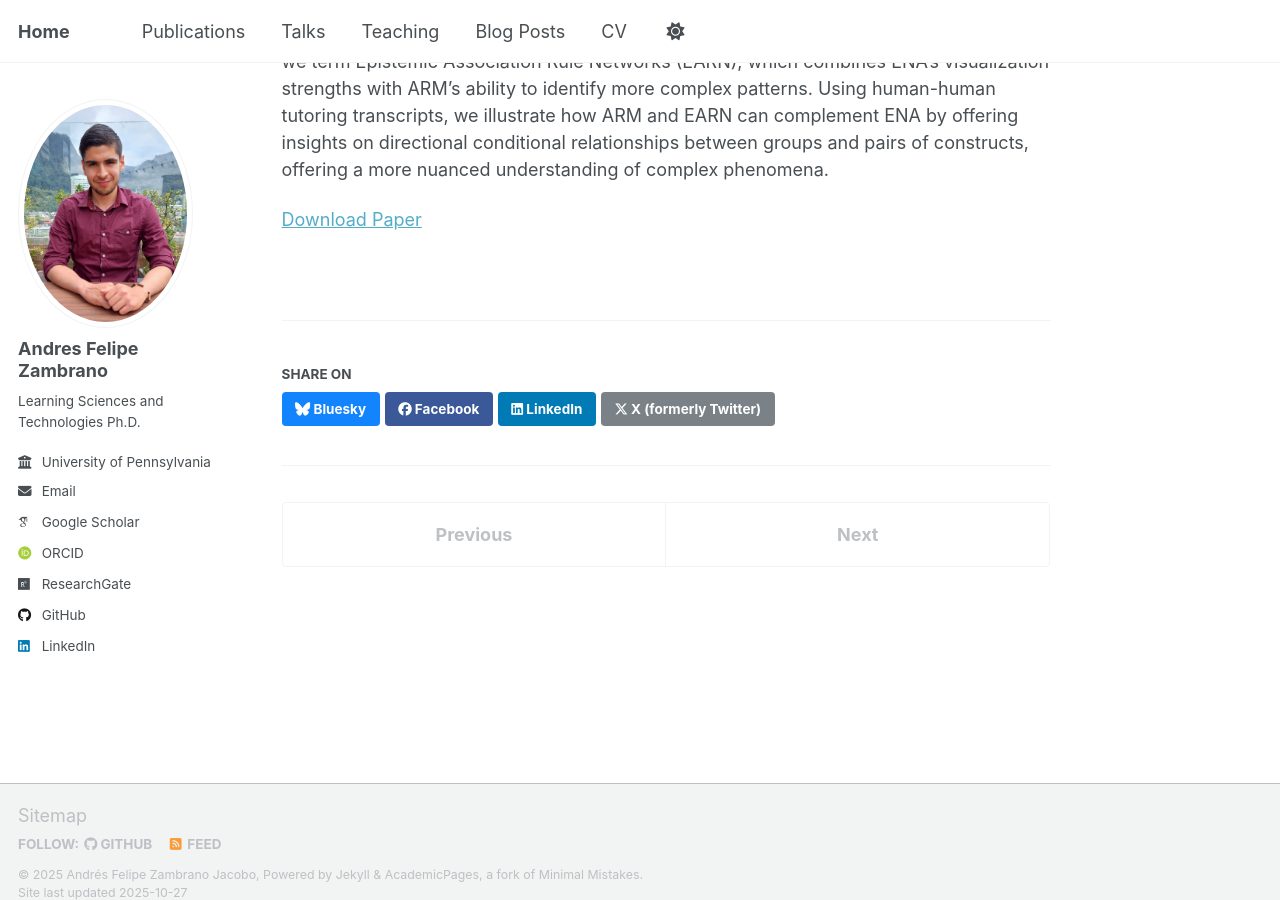
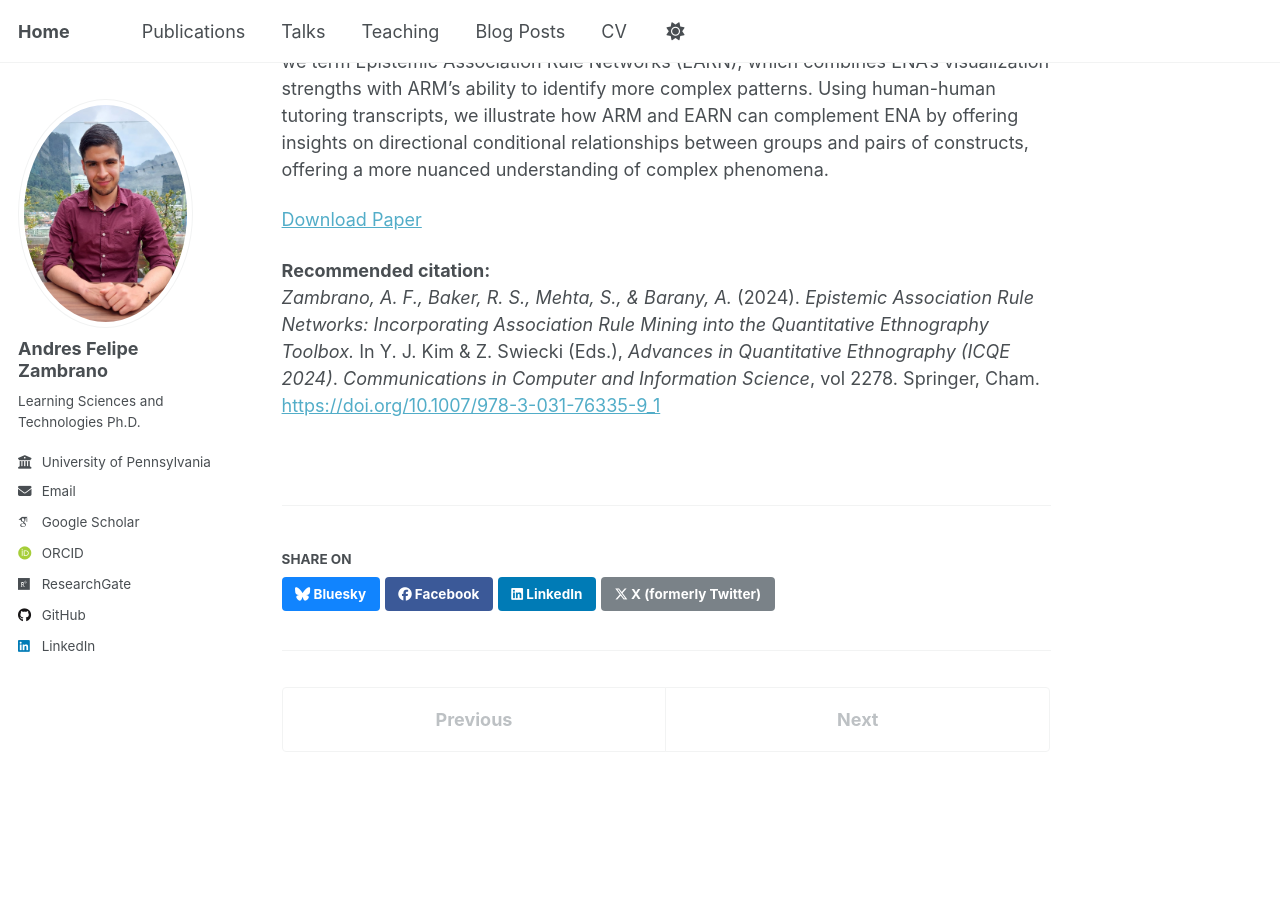
Before and after one commit to afzambrano/afzambrano.github.io, a Jekyll site: the page built from _publications/2024-icqe-earn.md, in a window 1280 px wide and 900 px high, scrolled down 420 px. Built offline with Jekyll 4.4.1, drawn with Linux system fonts in a browser that asks for light colours; some web fonts are replaced; a script that is not in the unit is left out.

Commit message:
Update 2024-icqe-earn.md

```diff
--- a/_publications/2024-icqe-earn.md
+++ b/_publications/2024-icqe-earn.md
@@ -12,3 +12,10 @@ paperurl: 'https://link.springer.com/chapter/10.1007/978-3-031-76335-9_1'
 Since the formalization of Quantitative Ethnography (QE) as a methodology, Epistemic Network Analysis (ENA) has been the most widely used analytical tool in the community. ENA has proven itself highly useful for QE research, particularly in modeling temporal associations between code pairs. However, integrating additional techniques that systematically reveal more complex patterns in data can not only supplement the insights derived from ENA but also broaden the range of research that can be conducted through a QE lens. To that end, this paper proposes Association Rule Mining (ARM) as an additional technique for QE. We introduce a new visualization of the results of ARM, which we term Epistemic Association Rule Networks (EARN), which combines ENA’s visualization strengths with ARM’s ability to identify more complex patterns. Using human-human tutoring transcripts, we illustrate how ARM and EARN can complement ENA by offering insights on directional conditional relationships between groups and pairs of constructs, offering a more nuanced understanding of complex phenomena.
 
 [Download Paper](https://link.springer.com/chapter/10.1007/978-3-031-76335-9_1)
+
+<b>Recommended citation:</b><br>
+<i>Zambrano, A. F., Baker, R. S., Mehta, S., & Barany, A.</i> (2024).
+<i>Epistemic Association Rule Networks: Incorporating Association Rule Mining into the Quantitative Ethnography Toolbox.</i>
+In Y. J. Kim & Z. Swiecki (Eds.), <i>Advances in Quantitative Ethnography (ICQE 2024)</i>.
+<i>Communications in Computer and Information Science</i>, vol 2278. Springer, Cham.
+<a href="https://doi.org/10.1007/978-3-031-76335-9_1">https://doi.org/10.1007/978-3-031-76335-9_1</a>
```
